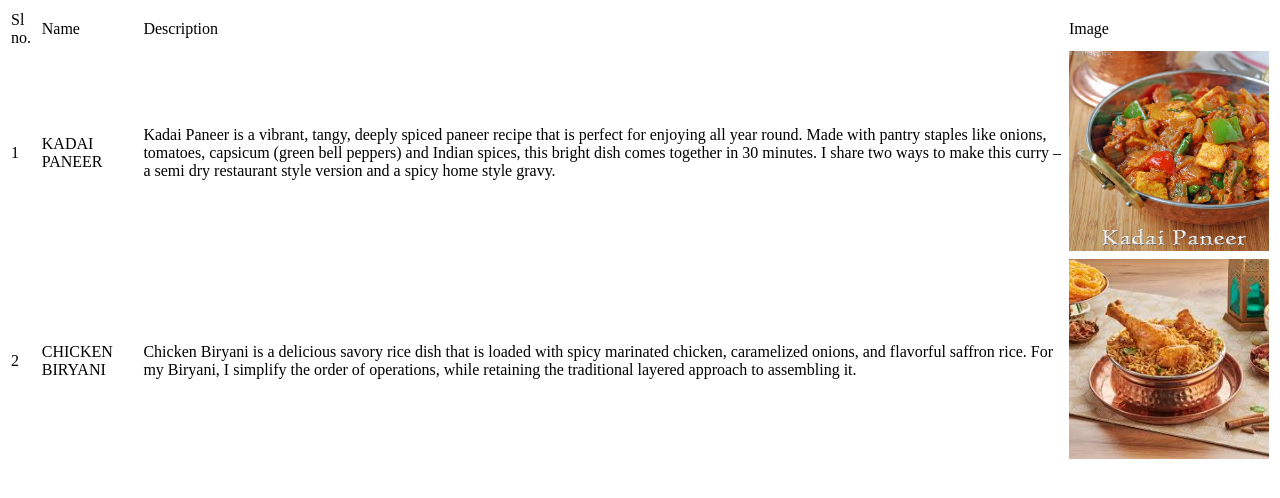
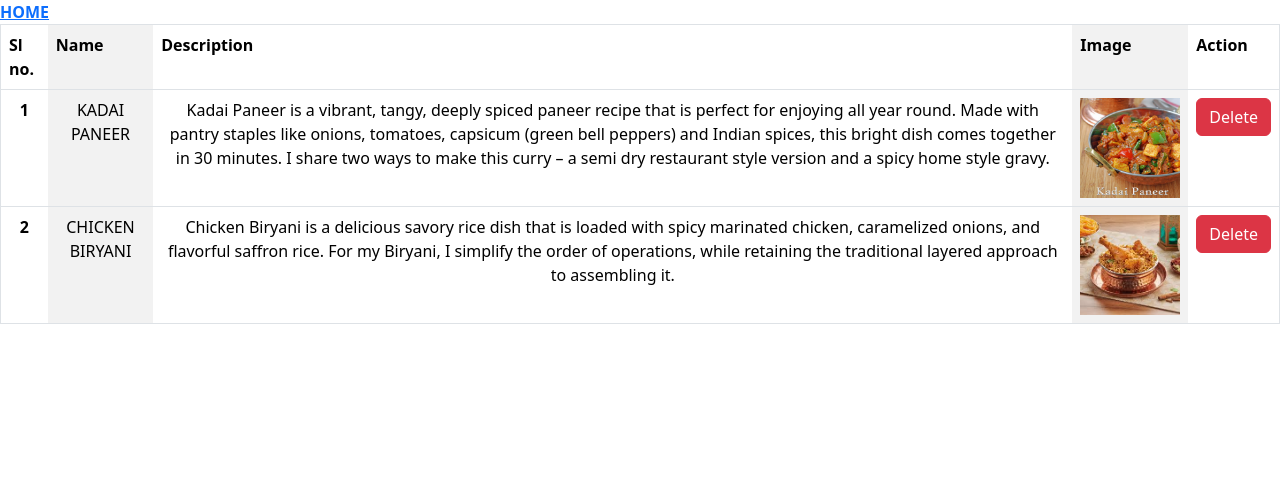
Before and after one commit to aayush999999/2nd-Project, a Django app: page /details in a window 1280 px wide. Shown: the top 498 px of the page. Run offline with Django 4.2, Linux system fonts and the light colour scheme; data comes from the database, SQL or seed files in the repository; both versions use the stored data as it was after the commit.

Commit message:
delete query

```diff
--- a/Vege/urls.py
+++ b/Vege/urls.py
@@ -25,7 +25,7 @@
     path('', home, name="home"),
     path('receipe', receipe, name="receipe"),
     path('details', details, name="details"),
-
+    path('delete-receipe/<id>/', delete_receipe, name="delete_receipe"),
 
 
     path('admin/', admin.site.urls),
--- a/Vege_app/templates/base.html
+++ b/Vege_app/templates/base.html
@@ -2,8 +2,10 @@
 <html>
 <head>
 <title>Page Title</title>
+<link href="https://cdn.jsdelivr.net/npm/bootstrap@5.3.3/dist/css/bootstrap.min.css" rel="stylesheet" integrity="sha384-QWTKZyjpPEjISv5WaRU9OFeRpok6YctnYmDr5pNlyT2bRjXh0JMhjY6hW+ALEwIH" crossorigin="anonymous">
 </head>
 <body>
+    <script src="https://cdn.jsdelivr.net/npm/bootstrap@5.3.3/dist/js/bootstrap.bundle.min.js" integrity="sha384-YvpcrYf0tY3lHB60NNkmXc5s9fDVZLESaAA55NDzOxhy9GkcIdslK1eN7N6jIeHz" crossorigin="anonymous"></script>
 {% block start %}
 
 
--- a/Vege_app/templates/receipe_detail.html
+++ b/Vege_app/templates/receipe_detail.html
@@ -1,20 +1,23 @@
 {% extends "base.html" %}
 {% load static %}
 {% block start %}
-<table>
+<table border="1" align="center" class="table table-striped-columns">
+    <a href="/"><b>HOME</b></a>
     <tr>
-        <td>Sl no.</td>
-        <td>Name</td>
-        <td>Description</td>
-        <td>Image</td>
+        <td><b>Sl no.</b></td>
+        <td><b>Name</b></td>
+        <td><b>Description</b></td>
+        <td><b>Image</b></td>
+        <td><b>Action</b></td>
     </tr>
 
 {% for i in receipe %}
 <tr>
-    <td>{{ forloop.counter }}</td>
-    <td>{{ i.receipe_name }}</td>
-    <td>{{ i.receipe_description }}</td>
-    <td><img src="{{i.receipe_image}}" width="200" height="200" ></td>
+    <td align="center"><b>{{ forloop.counter }}</b></td>
+    <td align="center">{{ i.receipe_name }}</td>
+    <td align="center">{{ i.receipe_description }}</td>
+    <td><img src="{{i.receipe_image}}" width="100" height="100" ></td>
+    <td><a href="/delete-receipe/{{i.id}}/" class="btn btn-danger">Delete</a></td>
 
 </tr>
 {% endfor %}
--- a/Vege_app/templates/receipes.html
+++ b/Vege_app/templates/receipes.html
@@ -1,7 +1,7 @@
 {% extends "base.html" %}
 
 {% block start %}
-
+<a href="/"><b>HOME</b></a>
 <div class="container mt-5" align="center">
     <form class="col-6 mx-auto card p-3 shadow-lg mb-3" method="POST" enctype="multipart/form-data">
       {% csrf_token %}
--- a/Vege_app/views.py
+++ b/Vege_app/views.py
@@ -1,10 +1,11 @@
 from django.shortcuts import render,redirect
 from .models import *
+from django.http import HttpResponse
 
 # Create your views here.
 
 def home(request):
-    return render(request, 'receipes.html')
+    return render(request, 'home.html')
 
 
 def receipe(request):
@@ -35,3 +36,11 @@
     context = {'receipe': queryset }
     # print(context)
     return render(request, 'receipe_detail.html', context)
+
+
+def delete_receipe(request, id):
+    queryset = Receipe.objects.get(id=id)
+    print(id)
+    queryset.delete()
+    print(queryset)
+    return redirect('details')
```
Also changed, not shown: Vege_app/templates/home.html (added, +13 -0 lines), db.sqlite3, media/receipe/6470145305_8f4f8f35f0_z.jpg (added), media/receipe/6470145305_8f4f8f35f0_z_ICf3Vc9.jpg (added), media/receipe/download.jpg (added), media/receipe/download_yNwceUT.jpg (added).
